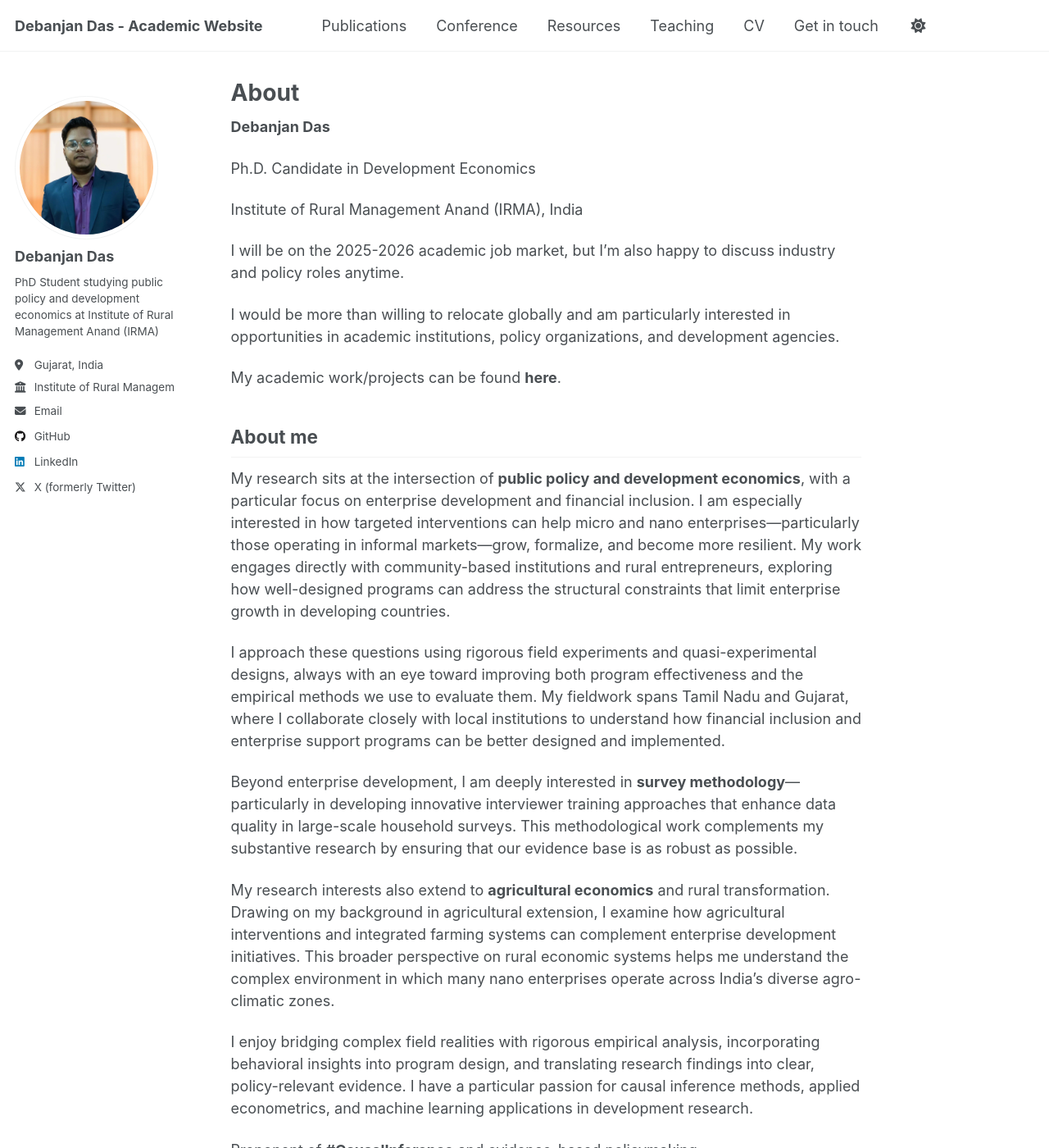
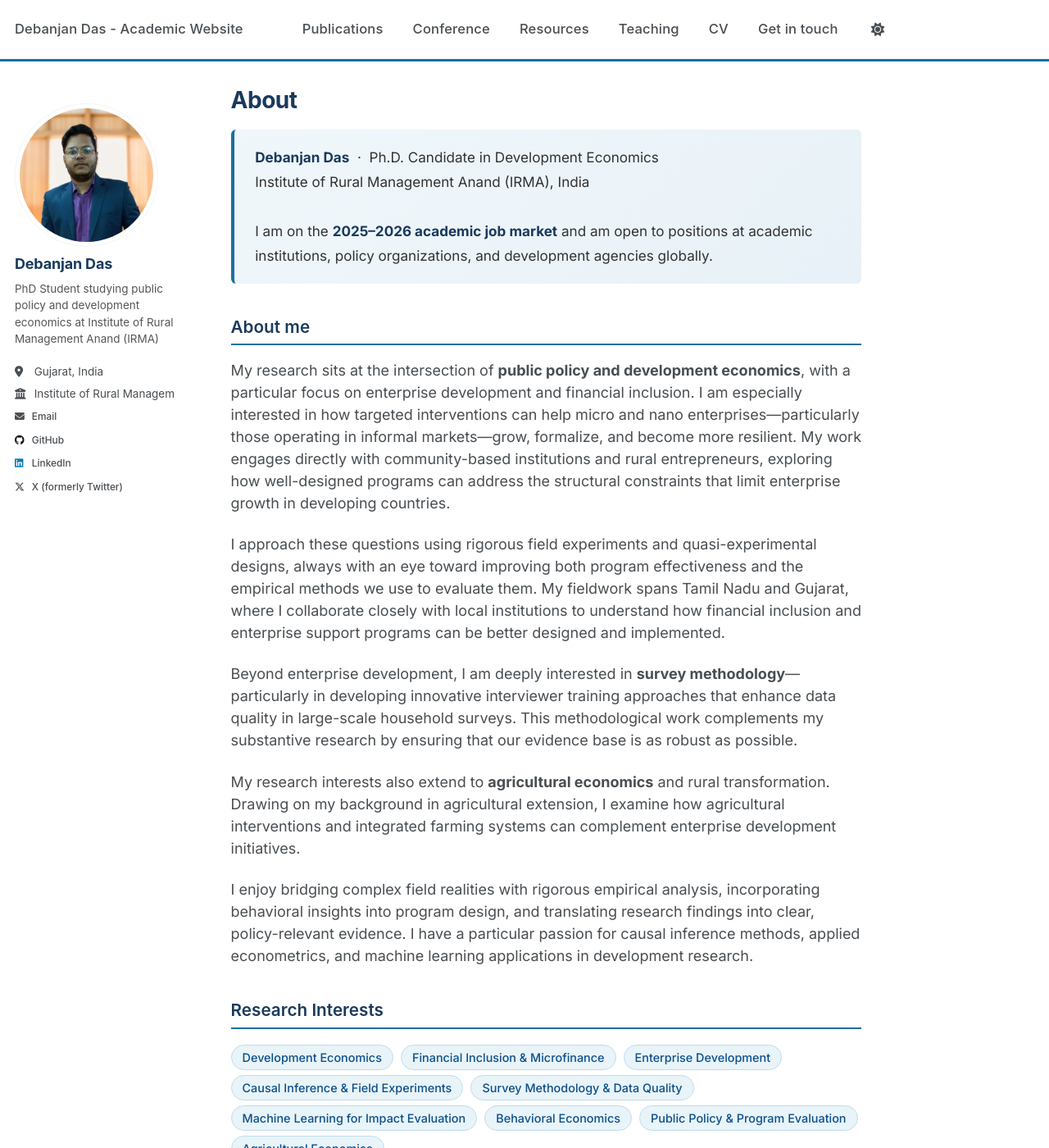
Before and after one commit to Debanjan-econpolicy/debanjan-econpolicy.github.io, a Jekyll site: the page built from _pages/about.md, in a window 1280 px wide and 1400 px high. Shown: the whole window at 82% size. Built offline with Jekyll 4.4.1, drawn with Linux system fonts in a browser that asks for light colours; some of the changed text lies outside the part shown.

Commit message:
Redesign website with modern styling and improved layout
- Add Inter font via Google Fonts for cleaner typography
- New custom SCSS with rich blue color scheme, accent borders, hover effects
- Publications page redesigned as cards (title, status badge, excerpt, link)
- About page: styled intro box, research interest badges, cleaner education section
- Fix typo in conditional loan subsidies abstract
- Masthead gets accent bottom border; section headings get colored underlines

Co-Authored-By: Claude Sonnet 4.6 <noreply@anthropic.com>

```diff
--- a/_includes/head/custom.html
+++ b/_includes/head/custom.html
@@ -13,6 +13,11 @@
 <link rel="stylesheet" href="{{ base_path }}/assets/css/academicons.css"/>
 
 
+<!-- Google Fonts: Inter -->
+<link rel="preconnect" href="https://fonts.googleapis.com">
+<link rel="preconnect" href="https://fonts.gstatic.com" crossorigin>
+<link href="https://fonts.googleapis.com/css2?family=Inter:wght@300;400;500;600;700&display=swap" rel="stylesheet">
+
 <!-- Support for MatJax -->
 <script src="https://cdnjs.cloudflare.com/polyfill/v3/polyfill.min.js?features=es6"></script>
 <script id="MathJax-script" async src="https://cdn.jsdelivr.net/npm/mathjax@3/es5/tex-mml-chtml.js"></script>
--- a/_pages/about.md
+++ b/_pages/about.md
@@ -8,17 +8,11 @@ redirect_from:
   - /about.html
 ---
 
-**Debanjan Das**
-
-Ph.D. Candidate in Development Economics
-
-Institute of Rural Management Anand (IRMA), India
-
-I will be on the 2025-2026 academic job market, but I'm also happy to discuss industry and policy roles anytime.
-
-I would be more than willing to relocate globally and am particularly interested in opportunities in academic institutions, policy organizations, and development agencies.
-
-My academic work/projects can be found **here**.
+<div class="intro-highlight">
+  <strong>Debanjan Das</strong> &nbsp;·&nbsp; Ph.D. Candidate in Development Economics<br>
+  Institute of Rural Management Anand (IRMA), India<br><br>
+  I am on the <strong>2025–2026 academic job market</strong> and am open to positions at academic institutions, policy organizations, and development agencies globally.
+</div>
 
 ## About me
 
@@ -28,31 +22,28 @@ I approach these questions using rigorous field experiments and quasi-experiment
 
 Beyond enterprise development, I am deeply interested in **survey methodology**—particularly in developing innovative interviewer training approaches that enhance data quality in large-scale household surveys. This methodological work complements my substantive research by ensuring that our evidence base is as robust as possible.
 
-My research interests also extend to **agricultural economics** and rural transformation. Drawing on my background in agricultural extension, I examine how agricultural interventions and integrated farming systems can complement enterprise development initiatives. This broader perspective on rural economic systems helps me understand the complex environment in which many nano enterprises operate across India's diverse agro-climatic zones.
+My research interests also extend to **agricultural economics** and rural transformation. Drawing on my background in agricultural extension, I examine how agricultural interventions and integrated farming systems can complement enterprise development initiatives.
 
 I enjoy bridging complex field realities with rigorous empirical analysis, incorporating behavioral insights into program design, and translating research findings into clear, policy-relevant evidence. I have a particular passion for causal inference methods, applied econometrics, and machine learning applications in development research.
 
-Proponent of **#CausalInference** and evidence-based policymaking.
+## Research Interests
 
-## Research Focus
-
-If you know of interesting field experiment opportunities or innovative approaches to measuring enterprise development, I'd be very happy to hear about it.
-
-## Interests
-
-* Development Economics
-* Financial Inclusion and Microfinance
-* Enterprise Development
-* Causal Inference and Field Experiments
-* Machine Learning for causal inference analysis and impact evaluation
-* Survey Methodology and Data Quality
-* Behavioral Economics
-* Public Policy and Program Evaluation
+<div class="badges-wrap">
+  <span class="badge">Development Economics</span>
+  <span class="badge">Financial Inclusion &amp; Microfinance</span>
+  <span class="badge">Enterprise Development</span>
+  <span class="badge">Causal Inference &amp; Field Experiments</span>
+  <span class="badge">Survey Methodology &amp; Data Quality</span>
+  <span class="badge">Machine Learning for Impact Evaluation</span>
+  <span class="badge">Behavioral Economics</span>
+  <span class="badge">Public Policy &amp; Program Evaluation</span>
+  <span class="badge">Agricultural Economics</span>
+</div>
 
 ## Education
 
-* Ph.D. candidate in Development Economics, Institute of Rural Management Anand (IRMA), India
-* M.Sc. in Agricultural Economics, ICAR-National Dairy Research Institute
+<div class="edu-item"><span class="edu-icon">🎓</span><span><strong>Ph.D. candidate</strong> in Development Economics — Institute of Rural Management Anand (IRMA), India</span></div>
+<div class="edu-item"><span class="edu-icon">🎓</span><span><strong>M.Sc.</strong> in Agricultural Economics — ICAR-National Dairy Research Institute</span></div>
 
-
+<br>
 My CV can be found [here](/files/Debanjan_CV.pdf).
--- /dev/null
+++ b/_sass/_custom.scss
@@ -0,0 +1,264 @@
+/* ==========================================================================
+   CUSTOM STYLES — Debanjan Das Academic Website
+   ========================================================================== */
+
+// ── Color palette ──────────────────────────────────────────────────────────
+$accent          : #1a6fa0;
+$accent-dark     : #0d4f8c;
+$accent-light    : #e8f4f8;
+$heading-color   : #1a3a5c;
+
+// ── Override CSS custom properties ─────────────────────────────────────────
+:root {
+  --global-link-color        : #{$accent};
+  --global-link-color-hover  : #{$accent-dark};
+  --global-link-color-visited: #{$accent};
+}
+
+// ── Typography ──────────────────────────────────────────────────────────────
+body {
+  font-family: 'Inter', -apple-system, BlinkMacSystemFont, "Segoe UI", Roboto, sans-serif;
+  -webkit-font-smoothing: antialiased;
+}
+
+// ── Masthead ────────────────────────────────────────────────────────────────
+.masthead {
+  border-bottom: 3px solid $accent;
+
+  &__inner-wrap {
+    padding-top: 0.8em;
+    padding-bottom: 0.8em;
+  }
+}
+
+.site-title {
+  font-weight: 700;
+  letter-spacing: -0.01em;
+}
+
+.greedy-nav {
+  a {
+    font-weight: 500;
+    font-size: 0.92em;
+    letter-spacing: 0.01em;
+
+    &:hover { color: $accent !important; }
+  }
+
+  .visible-links a::before {
+    background: $accent;
+  }
+}
+
+// ── Page headings ───────────────────────────────────────────────────────────
+.page__title {
+  font-weight: 700;
+  color: $heading-color;
+  letter-spacing: -0.02em;
+}
+
+.page__content {
+  h2 {
+    font-size: 1.15em;
+    font-weight: 600;
+    color: $heading-color;
+    border-bottom: 2px solid $accent;
+    padding-bottom: 0.35em;
+    margin-top: 2em;
+    margin-bottom: 0.8em;
+  }
+
+  h3 {
+    font-weight: 600;
+    color: $heading-color;
+  }
+}
+
+// ── Author sidebar ──────────────────────────────────────────────────────────
+.author__name {
+  font-size: 1.15em;
+  font-weight: 700;
+  color: $heading-color;
+  letter-spacing: -0.01em;
+}
+
+.author__bio {
+  font-size: 0.84em;
+  line-height: 1.65;
+  color: #555;
+}
+
+.author__urls {
+  a {
+    font-size: 0.88em;
+    font-weight: 500;
+  }
+}
+
+// ── Intro highlight box (used on About page) ────────────────────────────────
+.intro-highlight {
+  background: linear-gradient(135deg, #f0f7fb 0%, #e8f1f7 100%);
+  border-left: 4px solid $accent;
+  border-radius: 6px;
+  padding: 1.1em 1.5em;
+  margin: 0.5em 0 1.8em;
+  font-size: 0.95em;
+  line-height: 1.75;
+  color: #333;
+
+  strong { color: $heading-color; }
+}
+
+// ── Research interest badges ─────────────────────────────────────────────────
+.badges-wrap {
+  margin: 0.4em 0 0.8em;
+}
+
+.badge {
+  display: inline-block;
+  background: $accent-light;
+  color: $accent-dark;
+  border: 1px solid #c0dced;
+  border-radius: 20px;
+  padding: 3px 13px;
+  font-size: 0.8em;
+  font-weight: 500;
+  margin: 3px 4px 3px 0;
+  line-height: 1.6;
+}
+
+// ── Education list ───────────────────────────────────────────────────────────
+.edu-item {
+  display: flex;
+  align-items: flex-start;
+  margin-bottom: 0.7em;
+  font-size: 0.95em;
+  line-height: 1.6;
+
+  .edu-icon {
+    font-size: 1.1em;
+    margin-right: 0.6em;
+    margin-top: 0.05em;
+    flex-shrink: 0;
+  }
+}
+
+// ── Publication cards ────────────────────────────────────────────────────────
+.pub-card {
+  background: #fff;
+  border: 1px solid #dce8ef;
+  border-left: 4px solid $accent;
+  border-radius: 6px;
+  padding: 1.4em 1.6em;
+  margin-bottom: 1.4em;
+  box-shadow: 0 1px 4px rgba(0, 0, 0, 0.05);
+  transition: box-shadow 0.2s ease, transform 0.2s ease;
+
+  &:hover {
+    box-shadow: 0 5px 16px rgba(26, 111, 160, 0.1);
+    transform: translateY(-2px);
+  }
+
+  h3 {
+    margin: 0 0 0.55em;
+    font-size: 1.02em;
+    font-weight: 600;
+    line-height: 1.45;
+    color: $heading-color;
+
+    a {
+      color: $heading-color;
+      text-decoration: none;
+
+      &:hover {
+        color: $accent;
+        text-decoration: underline;
+      }
+    }
+  }
+
+  .pub-status {
+    display: inline-block;
+    background: $accent-light;
+    color: $accent;
+    border: 1px solid #b8dce8;
+    border-radius: 20px;
+    padding: 2px 11px;
+    font-size: 0.73em;
+    font-weight: 600;
+    text-transform: uppercase;
+    letter-spacing: 0.06em;
+    margin-bottom: 0.75em;
+  }
+
+  .pub-excerpt {
+    color: #4a5568;
+    font-size: 0.9em;
+    line-height: 1.75;
+    margin: 0 0 0.85em;
+  }
+
+  .pub-links {
+    a {
+      display: inline-block;
+      margin-right: 0.5em;
+      margin-top: 0.25em;
+      padding: 4px 14px;
+      border-radius: 4px;
+      font-size: 0.8em;
+      font-weight: 500;
+      text-decoration: none;
+      border: 1px solid $accent;
+      color: $accent;
+      transition: all 0.18s ease;
+
+      &:hover {
+        background: $accent;
+        color: #fff;
+      }
+    }
+  }
+}
+
+// ── Publications page section heading ────────────────────────────────────────
+.pubs-section-label {
+  font-size: 0.72em;
+  font-weight: 600;
+  text-transform: uppercase;
+  letter-spacing: 0.12em;
+  color: $accent;
+  border: none;
+  margin: 0 0 1.2em;
+  padding: 0;
+
+  &::after {
+    content: '';
+    display: block;
+    height: 2px;
+    width: 40px;
+    background: $accent;
+    margin-top: 6px;
+  }
+}
+
+// ── CV page download button ──────────────────────────────────────────────────
+.btn--primary {
+  background-color: $accent;
+  border-color: $accent;
+  font-weight: 600;
+
+  &:hover {
+    background-color: $accent-dark;
+    border-color: $accent-dark;
+  }
+}
+
+// ── Footer ───────────────────────────────────────────────────────────────────
+.page__footer {
+  font-size: 0.8em;
+
+  a { color: lighten($accent, 15%); }
+}
+
+// ── Smooth transitions ────────────────────────────────────────────────────────
+a { transition: color 0.15s ease; }
--- a/assets/css/main.scss
+++ b/assets/css/main.scss
@@ -39,5 +39,7 @@
     "vendor/font-awesome/fontawesome",
     "vendor/font-awesome/solid",
     "vendor/font-awesome/brands",
-    "vendor/magnific-popup/magnific-popup"
+    "vendor/magnific-popup/magnific-popup",
+
+    "custom"
 ;
```
Also changed, not shown: _pages/publications.html (+8 -8 lines), _publications/2024-conditional-loan-subsidies.md (+1 -1 lines).
